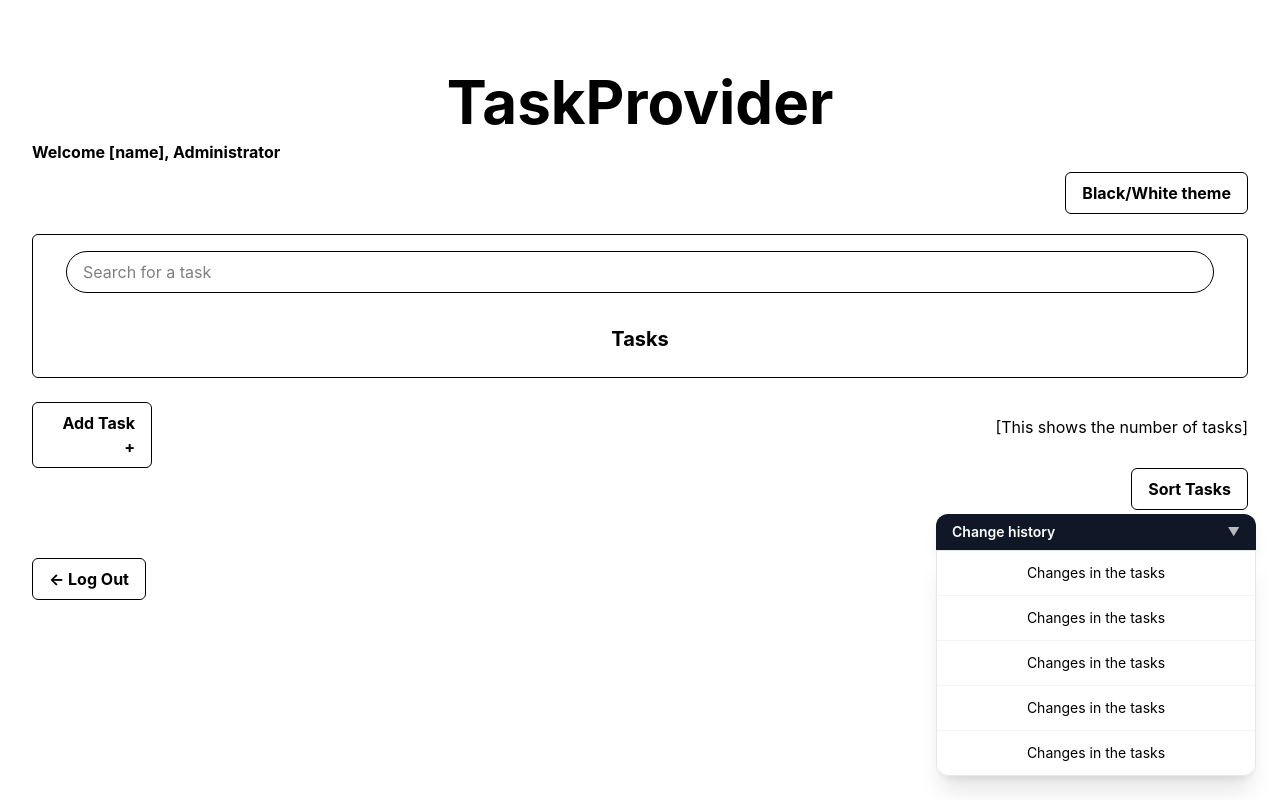
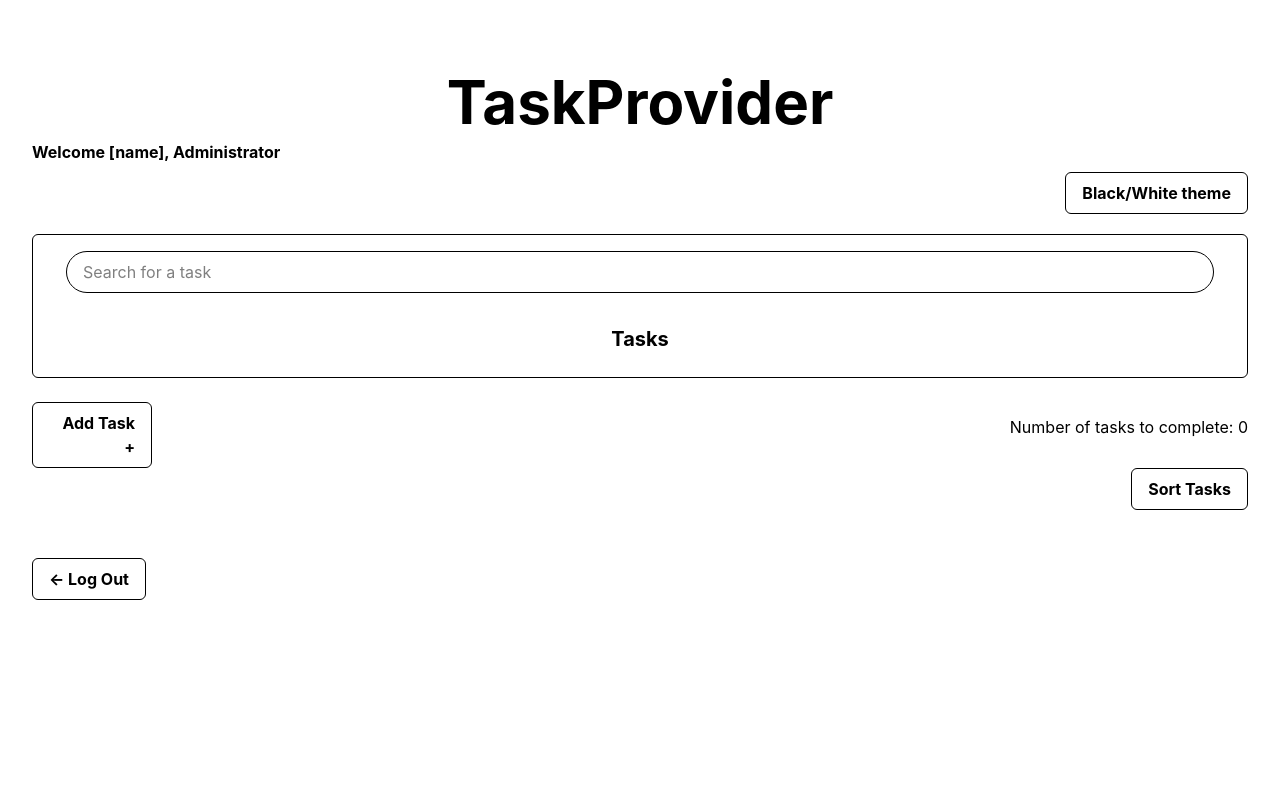
Before and after one commit to BillyD3vs06/my-app, a React (Vite) app in the folder frontend/: page / in a window 1280 px wide. Built offline with nearby package versions, Linux system fonts and the light colour scheme.

Commit message:
Finished the TaskNumber component

```diff
--- a/frontend/src/App.jsx
+++ b/frontend/src/App.jsx
@@ -18,11 +18,8 @@ import { BrowserRouter, Routes, Route, Link } from "react-router-dom";
 
 
 
-
+// Child
 function HomePage( {tasks} ) {
-
-
-
   return(
     <>
 
@@ -43,23 +40,25 @@ function HomePage( {tasks} ) {
             <Link to="/TaskPage"><Add/> </Link>
           </div>
         </div>
-        <TaskNumber/>
+        <TaskNumber tasks={tasks.length} />
       </div>
 
       <Sort/>
-      <LogMessage/>
+
       <Link to="/SignInPage"> {<LogOut/>} </Link>
 
     </>
   );
 }
 
+// Child
 function TaskPage({ onCreateTask }) {
   return(
      <CreateTaskWithNavigation onCreateTask={onCreateTask} />
   );
 }
 
+// Child
 function SignInPage() {
   return(
 
@@ -70,6 +69,7 @@ function SignInPage() {
 
 }
 
+// Child
 function SignUpPage() {
   return(
 
@@ -79,7 +79,7 @@ function SignUpPage() {
 }
 
 
-
+//Parent
 function App() {
 
   const [tasks, setTasks] = useState([]);
--- a/frontend/src/Components/TaskList.jsx
+++ b/frontend/src/Components/TaskList.jsx
@@ -13,11 +13,8 @@ class TaskList extends Component {
                     >
                         <h3 className="font-bold">{task.taskTitle}</h3>
                         <p>{task.taskDescription}</p>
-                        <p>Assigned to: {task.assignTo}</p>
-                        <p>Assigned by: {task.assignedBy}</p>
-                        <p>Created at: {task.createdAt}</p>
-                        <p>Due date: {task.dueDate}</p>
-                        <p>Status: {task.status}</p>
+                        <p>Assigned by: {task.assignedBy} Status: {task.status}</p>
+                        <p>Created at: {task.createdAt} Due sate: {task.dueDate}</p>
                     </div>
                 ))}
             </div>
--- a/frontend/src/Components/TaskNumber.jsx
+++ b/frontend/src/Components/TaskNumber.jsx
@@ -1,7 +1,7 @@
-function TaskNumber() {
+function TaskNumber({tasks}) {
     return (
         <span className="inline-flex items-center whitespace-nowrap">
-            [This shows the number of tasks]
+            Number of tasks to complete: {tasks}
         </span>
     );
 }
```
